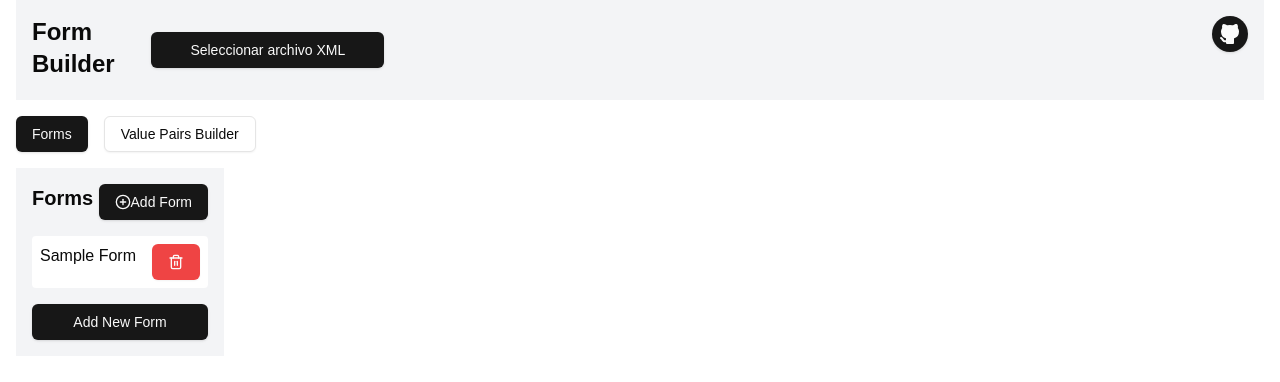
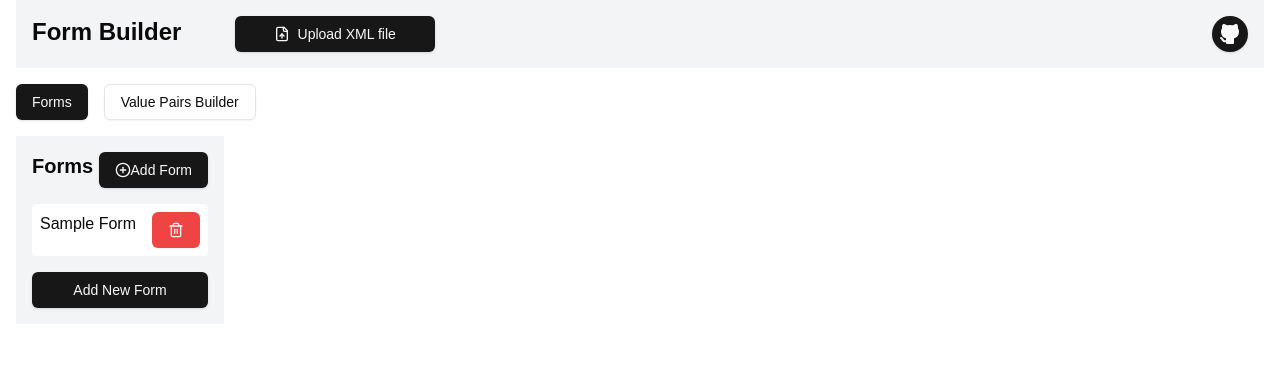
Before and after one commit to Kallox/DSpace-Form-Builder, a Next.js app: page / in a window 1280 px wide. Shown: the top 382 px of the page. Built offline with nearby package versions, Linux system fonts and the light colour scheme.

Commit message:
Styles[Header styles]: Spaces and button changed

```diff
--- a/src/app/components/XmlFileUploadModal.tsx
+++ b/src/app/components/XmlFileUploadModal.tsx
@@ -5,6 +5,7 @@ import { validateXmlFileStructure } from '@/utils/xmlValidator'
 import { convertXmlFileToJson } from '@/utils/xmlToJsonConverter'
 import { Form } from "@/types/Form"
 import { ValuePairGroup } from "@/types/ValuePairs"
+import { FileUp } from "lucide-react"
 
 interface XmlFileUploadModalProps {
     updateForms: (jsonForm: Form[]) => void
@@ -22,20 +23,20 @@ export default function XmlFileUploadModal({ updateForms, updateValuePairs }: Xm
         updateForms(jsonFile.forms)
         updateValuePairs(jsonFile.valuePairs)
       } else {
-        alert("El archivo XML seleccionado no tiene la estructura correcta. Por favor, revisa el formato.")
+        alert("The XML does not have the correct structure. Please check the format..")
       }
     } else {
-      alert("Por favor, selecciona un archivo XML válido.")
+      alert("Select a valid XML file.")
     }
   }
 
   return (
-    <div className="space-y-4 w-full max-w-md mx-auto p-4">
+    <div className="space-y-4 w-full max-w-md mx-auto">
       <Button
         onClick={() => document.getElementById('fileInput')?.click()}
-        className="w-full"
+        className="w-[200px]"
       >
-        Seleccionar archivo XML
+        <FileUp className="h-4 w-4 mr-2"/>Upload XML file
       </Button>
       <input
         id="fileInput"
--- a/src/app/page.tsx
+++ b/src/app/page.tsx
@@ -46,7 +46,7 @@ export default function Home() {
   return (
     <div className="container mx-auto p-4 pt-0">
       <header className="flex justify-between bg-gray-100 p-4 align-middle">
-        <div className="inline-flex">
+        <div className="inline-flex gap-1 w-[700px]">
           <h1 className="text-2xl font-bold">Form Builder</h1>
           <XmlFileUploadModal updateForms={setForms} updateValuePairs={(newValuePairGroups) => setValuePairsBuilderState({ valuePairGroups: newValuePairGroups })}/>
         </div>
```
